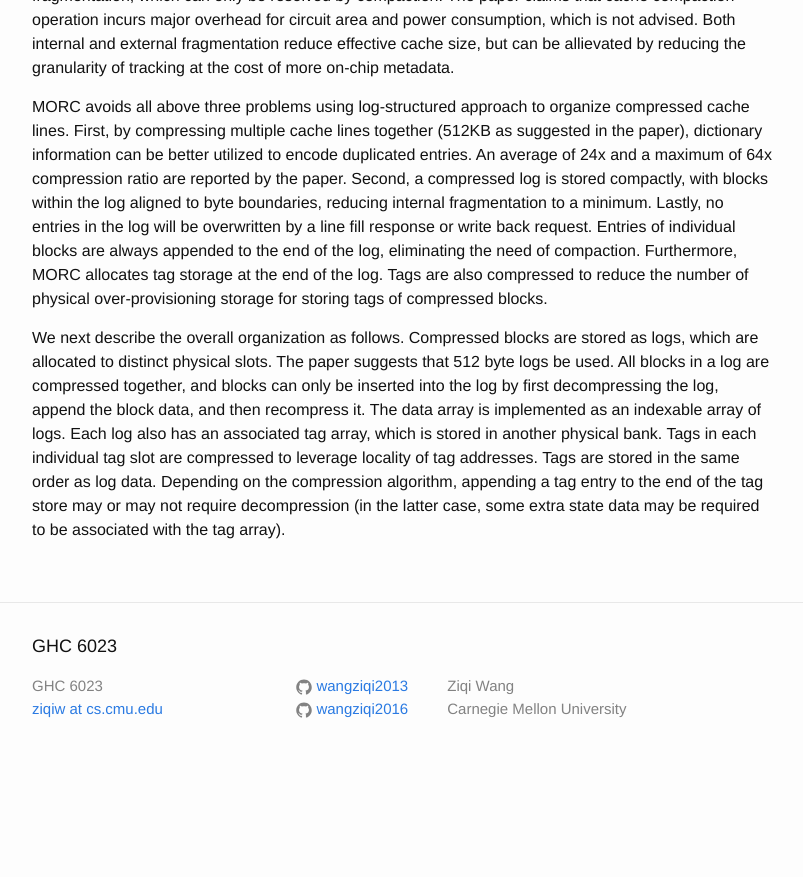
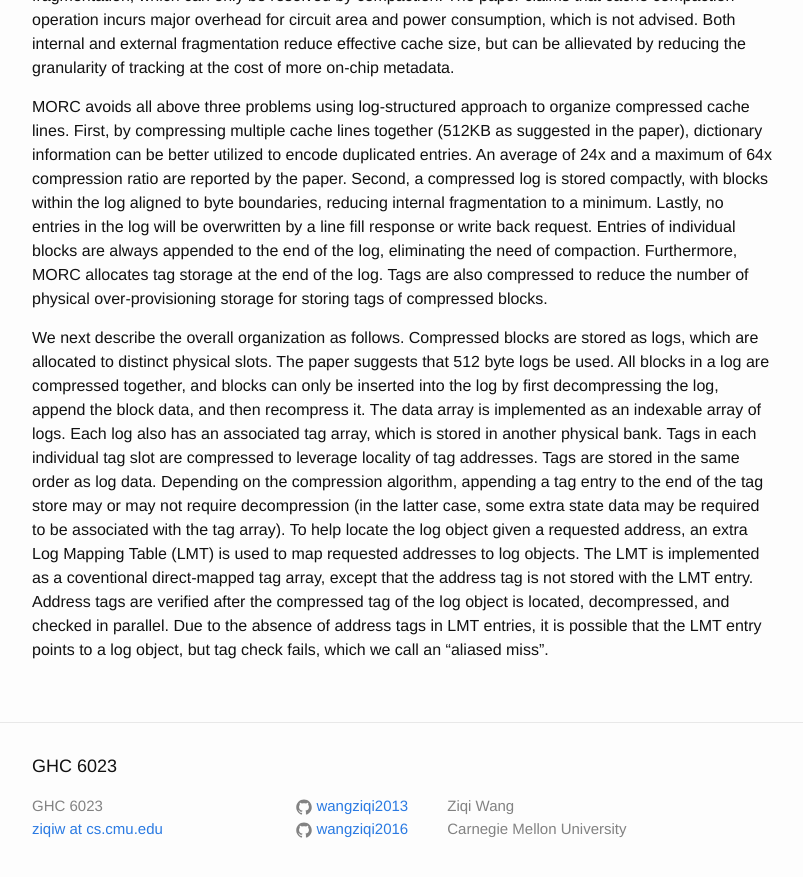
Before and after one commit to wangziqi2013/wangziqi2013.github.io, a Jekyll site: the page built from _posts/2020-06-28-morc.markdown, in a window 1280 px wide and 900 px high, scrolled down 940 px. Shown: the top 877 px of the window, without its empty margins (238-1041 px from the left). Built offline with Jekyll 4.4.1, drawn with Linux system fonts in a browser that asks for light colours; before the commit the page ends 1720 px from its top, so only the background shows below that.

Commit message:
Adding LMT

```diff
--- a/_posts/2020-06-28-morc.markdown
+++ b/_posts/2020-06-28-morc.markdown
@@ -52,3 +52,8 @@ Each log also has an associated tag array, which is stored in another physical b
 are compressed to leverage locality of tag addresses. Tags are stored in the same order as log data.
 Depending on the compression algorithm, appending a tag entry to the end of the tag store may or may not require
 decompression (in the latter case, some extra state data may be required to be associated with the tag array).
+To help locate the log object given a requested address, an extra Log Mapping Table (LMT) is used to map requested
+addresses to log objects. The LMT is implemented as a coventional direct-mapped tag array, except that the address
+tag is not stored with the LMT entry. Address tags are verified after the compressed tag of the log object is located,
+decompressed, and checked in parallel. Due to the absence of address tags in LMT entries, it is possible that the LMT
+entry points to a log object, but tag check fails, which we call an "aliased miss".
```
